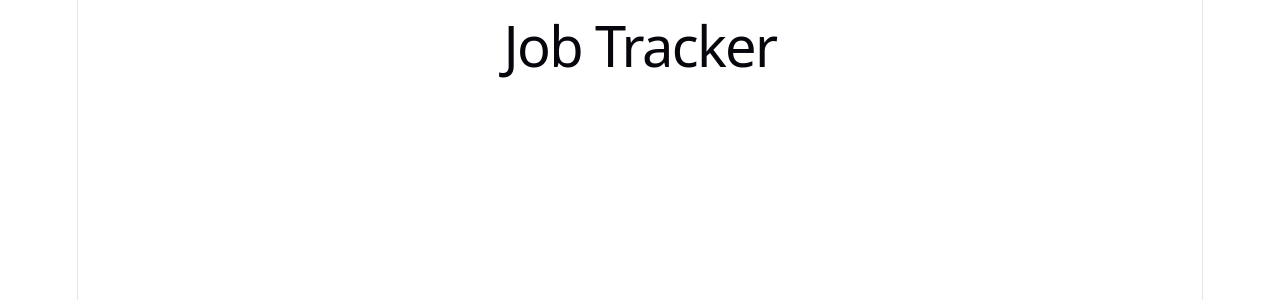
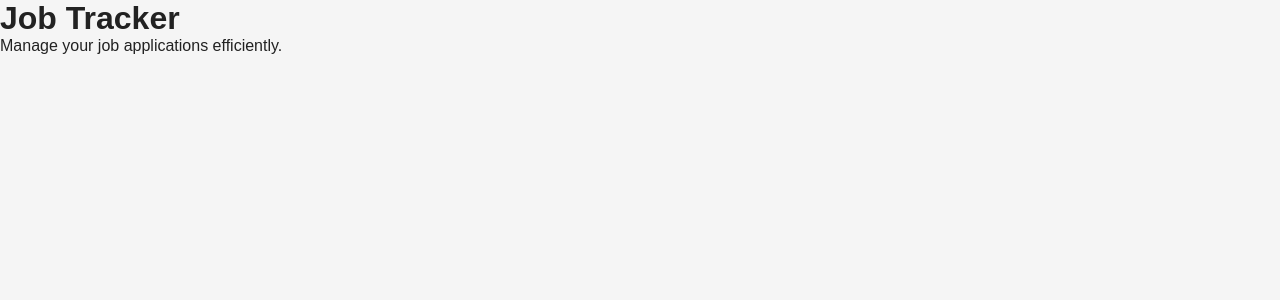
Before and after one commit to veronica-gi/job-tracker, a React (Vite) app: page / in a window 1280 px wide. Shown: the top 300 px of the page. Built offline with nearby package versions, Linux system fonts and the light colour scheme.

Commit message:
feat: create dashboard page

```diff
--- a/package.json
+++ b/package.json
@@ -11,7 +11,8 @@
   },
   "dependencies": {
     "react": "^19.2.7",
-    "react-dom": "^19.2.7"
+    "react-dom": "^19.2.7",
+    "react-router-dom": "^7.18.1"
   },
   "devDependencies": {
     "@eslint/js": "^10.0.1",
--- a/src/App.tsx
+++ b/src/App.tsx
@@ -1,5 +1,7 @@
+import DashboardPage from "./ui/pages/DashboardPage";
+
 function App() {
-  return <h1>Job Tracker</h1>;
+  return <DashboardPage />;
 }
 
 export default App;
--- a/src/index.css
+++ b/src/index.css
@@ -1,111 +1,11 @@
-:root {
-  --text: #6b6375;
-  --text-h: #08060d;
-  --bg: #fff;
-  --border: #e5e4e7;
-  --code-bg: #f4f3ec;
-  --accent: #aa3bff;
-  --accent-bg: rgba(170, 59, 255, 0.1);
-  --accent-border: rgba(170, 59, 255, 0.5);
-  --social-bg: rgba(244, 243, 236, 0.5);
-  --shadow:
-    rgba(0, 0, 0, 0.1) 0 10px 15px -3px, rgba(0, 0, 0, 0.05) 0 4px 6px -2px;
-
-  --sans: system-ui, 'Segoe UI', Roboto, sans-serif;
-  --heading: system-ui, 'Segoe UI', Roboto, sans-serif;
-  --mono: ui-monospace, Consolas, monospace;
-
-  font: 18px/145% var(--sans);
-  letter-spacing: 0.18px;
-  color-scheme: light dark;
-  color: var(--text);
-  background: var(--bg);
-  font-synthesis: none;
-  text-rendering: optimizeLegibility;
-  -webkit-font-smoothing: antialiased;
-  -moz-osx-font-smoothing: grayscale;
-
-  @media (max-width: 1024px) {
-    font-size: 16px;
-  }
-}
-
-@media (prefers-color-scheme: dark) {
-  :root {
-    --text: #9ca3af;
-    --text-h: #f3f4f6;
-    --bg: #16171d;
-    --border: #2e303a;
-    --code-bg: #1f2028;
-    --accent: #c084fc;
-    --accent-bg: rgba(192, 132, 252, 0.15);
-    --accent-border: rgba(192, 132, 252, 0.5);
-    --social-bg: rgba(47, 48, 58, 0.5);
-    --shadow:
-      rgba(0, 0, 0, 0.4) 0 10px 15px -3px, rgba(0, 0, 0, 0.25) 0 4px 6px -2px;
-  }
-
-  #social .button-icon {
-    filter: invert(1) brightness(2);
-  }
-}
-
-#root {
-  width: 1126px;
-  max-width: 100%;
-  margin: 0 auto;
-  text-align: center;
-  border-inline: 1px solid var(--border);
-  min-height: 100svh;
-  display: flex;
-  flex-direction: column;
+* {
+  margin: 0;
+  padding: 0;
   box-sizing: border-box;
 }
 
 body {
-  margin: 0;
+  font-family: Arial, Helvetica, sans-serif;
+  background-color: #f5f5f5;
+  color: #222;
 }
-
-h1,
-h2 {
-  font-family: var(--heading);
-  font-weight: 500;
-  color: var(--text-h);
-}
-
-h1 {
-  font-size: 56px;
-  letter-spacing: -1.68px;
-  margin: 32px 0;
-  @media (max-width: 1024px) {
-    font-size: 36px;
-    margin: 20px 0;
-  }
-}
-h2 {
-  font-size: 24px;
-  line-height: 118%;
-  letter-spacing: -0.24px;
-  margin: 0 0 8px;
-  @media (max-width: 1024px) {
-    font-size: 20px;
-  }
-}
-p {
-  margin: 0;
-}
-
-code,
-.counter {
-  font-family: var(--mono);
-  display: inline-flex;
-  border-radius: 4px;
-  color: var(--text-h);
-}
-
-code {
-  font-size: 15px;
-  line-height: 135%;
-  padding: 4px 8px;
-  background: var(--code-bg);
-}
--- /dev/null
+++ b/src/ui/pages/DashboardPage.tsx
@@ -0,0 +1,8 @@
+export default function DashboardPage() {
+  return (
+    <main>
+      <h1>Job Tracker</h1>
+      <p>Manage your job applications efficiently.</p>
+    </main>
+  );
+}
```
Also changed, not shown: 1 other file (tests, documents, lock files or other folders).
